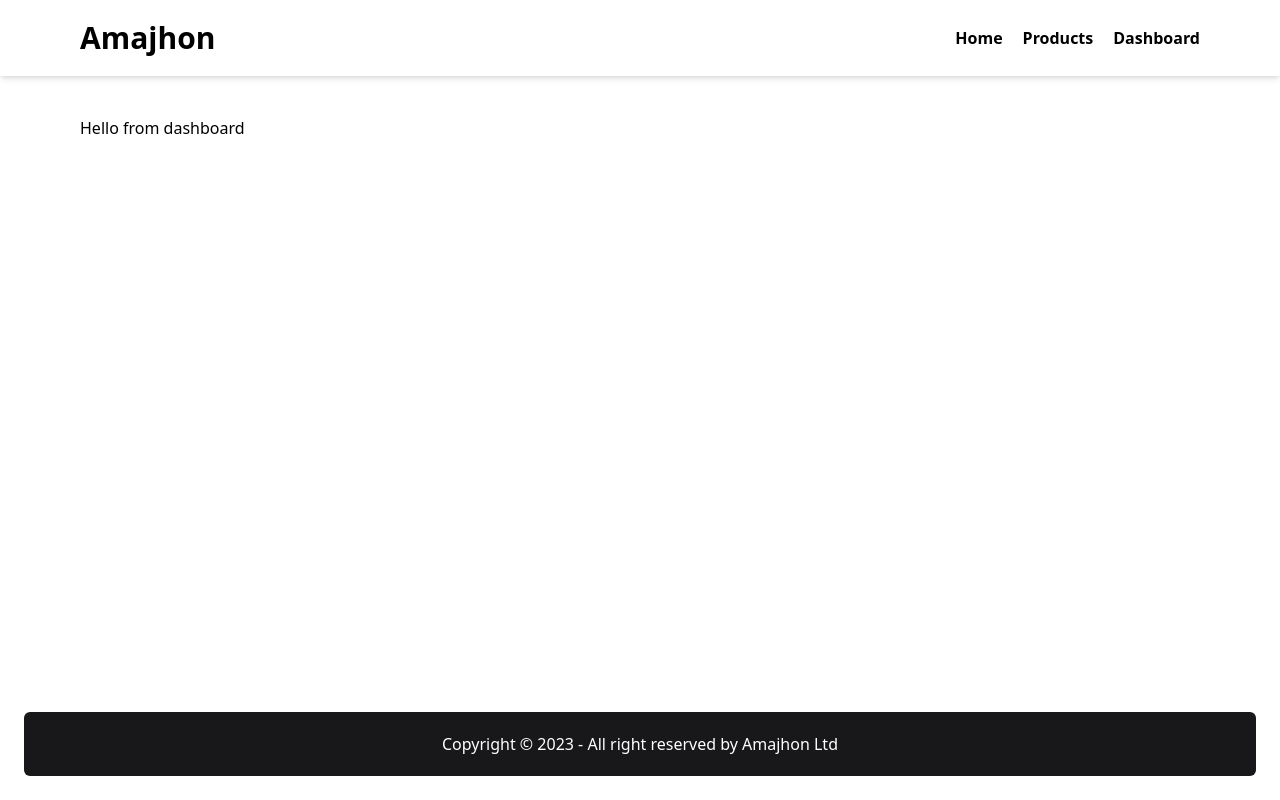
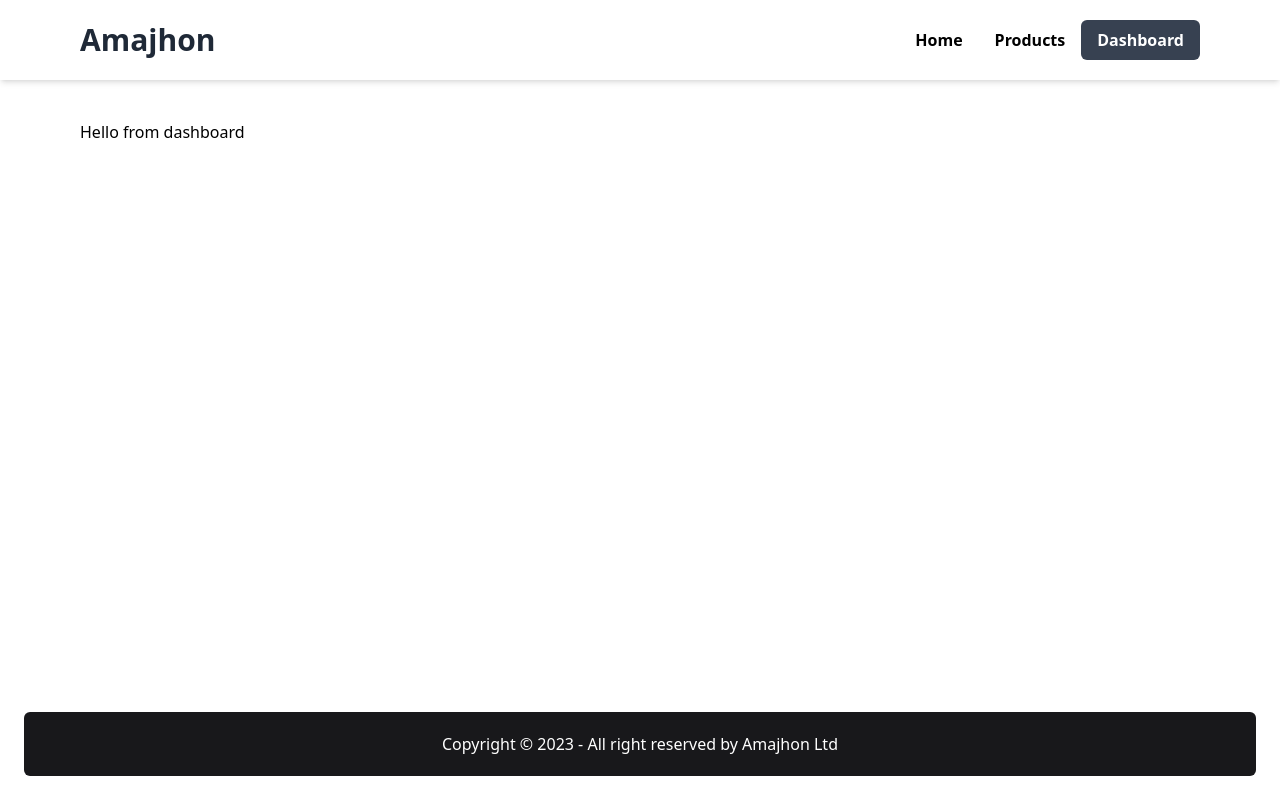
Before and after one commit to alimran-dev/amajhon, a React (Vite) app: page /dashboard in a window 1280 px wide. Built offline with nearby package versions, Linux system fonts and the light colour scheme.

Commit message:
products section completed

```diff
--- a/src/Routes/Routes.jsx
+++ b/src/Routes/Routes.jsx
@@ -2,6 +2,7 @@ import { createBrowserRouter } from "react-router-dom";
 import MainLayout from "../Layouts/MainLayout";
 import Home from "../pages/Home";
 import Products from "../pages/Products/Products";
+import ProductDetails from "../pages/Products/ProductDetails";
 
 const routes = createBrowserRouter([
   {
@@ -14,12 +15,17 @@ const routes = createBrowserRouter([
       },
       {
         path: "/products",
-          loader: () =>fetch("https://dummyjson.com/products"),
+        loader: () => fetch("https://dummyjson.com/products"),
         element: <Products></Products>,
       },
-        {
-            path: "/dashboard",
-            element: <div>Hello from dashboard</div>
+      {
+        path: "/products/:id",
+        element: <ProductDetails></ProductDetails>,
+        loader: ({params})=>fetch(`https://dummyjson.com/products/${params.id}`),
+      },
+      {
+        path: "/dashboard",
+        element: <div>Hello from dashboard</div>,
       },
     ],
   },
--- a/src/components/Header.jsx
+++ b/src/components/Header.jsx
@@ -3,11 +3,11 @@ import { NavLink } from "react-router-dom";
 const Header = () => {
   return (
     <div className="flex justify-between items-center shadow-md py-5 px-20">
-      <h1 className="text-3xl font-bold">Amajhon</h1>
-      <div className="flex gap-5 font-semibold">
-        <NavLink to="/">Home</NavLink>
-        <NavLink to="/products">Products</NavLink>
-        <NavLink to="/dashboard">Dashboard</NavLink>
+      <h1 className="text-3xl font-bold text-gray-800">Amajhon</h1>
+      <div className="flex items-center font-semibold">
+        <NavLink to="/" className="px-4">Home</NavLink>
+        <NavLink to="/products" className="px-4">Products</NavLink>
+        <NavLink to="/dashboard" className="px-4">Dashboard</NavLink>
       </div>
     </div>
   );
--- a/src/components/Product.jsx
+++ b/src/components/Product.jsx
@@ -1,8 +1,12 @@
 import PropTypes from "prop-types";
+import { useNavigate } from "react-router-dom";
 
 const Product = ({ product }) => {
-  const { title, price, images, description } = product;
-  console.log(product);
+    const { id, title, price, images, description } = product;
+    const navigate = useNavigate();
+    const handleDetails = () => {
+        navigate(`/products/${id}`)
+    }
   return (
     <div className="flex flex-col shadow-md rounded-md">
       <img
@@ -17,7 +21,7 @@ const Product = ({ product }) => {
         </div>
         <div className="flex justify-between">
           <p className="font-medium">Price: {price}$</p>
-          <button className="bg-gray-700 text-white py-2 px-4 rounded-md">View Details</button>
+          <button onClick={handleDetails} className="bg-gray-700 text-white py-2 px-4 rounded-md">View Details</button>
         </div>
       </div>
     </div>
--- a/src/index.css
+++ b/src/index.css
@@ -1,3 +1,7 @@
 @tailwind base;
 @tailwind components;
 @tailwind utilities;
+
+.active{
+    @apply bg-gray-700 text-white py-2 px-4 rounded-md;
+}
--- /dev/null
+++ b/src/pages/Products/ProductDetails.jsx
@@ -0,0 +1,38 @@
+import { useLoaderData, useNavigate } from "react-router-dom";
+
+const ProductDetails = () => {
+  const productDetailsData = useLoaderData();
+  const {title, price, images, description } = productDetailsData;
+  const navigate = useNavigate();
+  const handleGoBack = () => {
+    navigate(-1);
+  };
+  return (
+    <div className="flex justify-center">
+      <div className="flex flex-col shadow-md rounded-md w-96">
+        <img
+          src={images[0]}
+          alt=""
+          className="w-full h-60 rounded-t-md p-1 border-2 border-gray-400"
+        />
+        <div className="flex-grow p-4 flex flex-col gap-2">
+          <p className="text-2xl font-semibold">{title}</p>
+          <div className="flex-grow">
+            <p>{description}</p>
+          </div>
+          <div className="flex justify-between">
+            <p className="font-medium">Price: {price}$</p>
+            <button
+              onClick={handleGoBack}
+              className="bg-gray-700 text-white py-2 px-4 rounded-md"
+            >
+              Go Back
+            </button>
+          </div>
+        </div>
+      </div>
+    </div>
+  );
+};
+
+export default ProductDetails;
--- a/src/pages/Products/Products.jsx
+++ b/src/pages/Products/Products.jsx
@@ -1,17 +1,25 @@
-import { useLoaderData } from "react-router-dom";
+import { useLoaderData, useNavigation } from "react-router-dom";
 import Product from "../../components/Product";
 
 const Products = () => {
-    const { products } = useLoaderData();
-    console.log(products)
+  const { products } = useLoaderData();
+  const navigation = useNavigation();
 
-    return (
+  return (
+    <>
+      {navigation.state === "loading" ? (
+        <div className="h-screen flex justify-center items-center -mt-10">
+          <span className="loader block w-24 h-24 border-[15px] border-b-[gray] border-black rounded-full animate-spin text-center"></span>
+        </div>
+      ) : (
         <div className="grid grid-cols-1 md:grid-cols-2 lg:grid-cols-3 gap-5">
-            {
-                products.map(product=> <Product key={product.id} product={product}/>)
-            }
+          {products.map((product) => (
+            <Product key={product.id} product={product} />
+          ))}
         </div>
-    );
+      )}
+    </>
+  );
 };
 
 export default Products;
```
